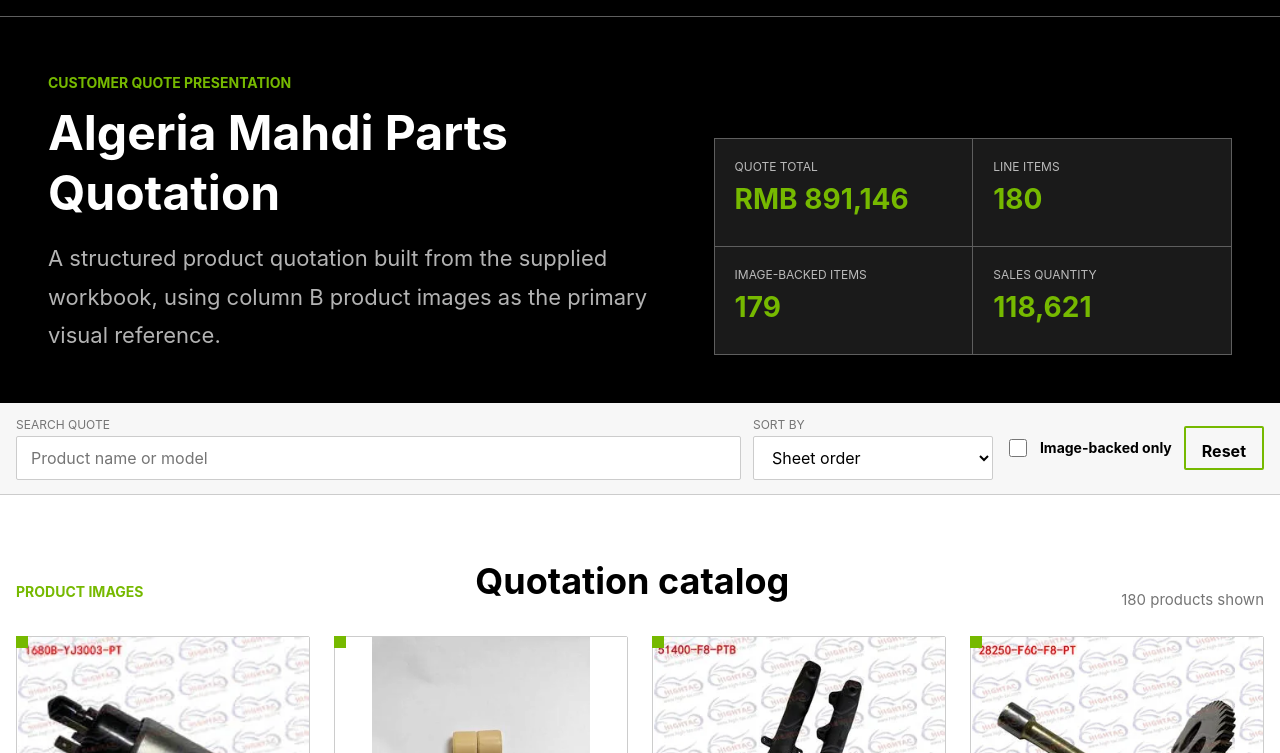
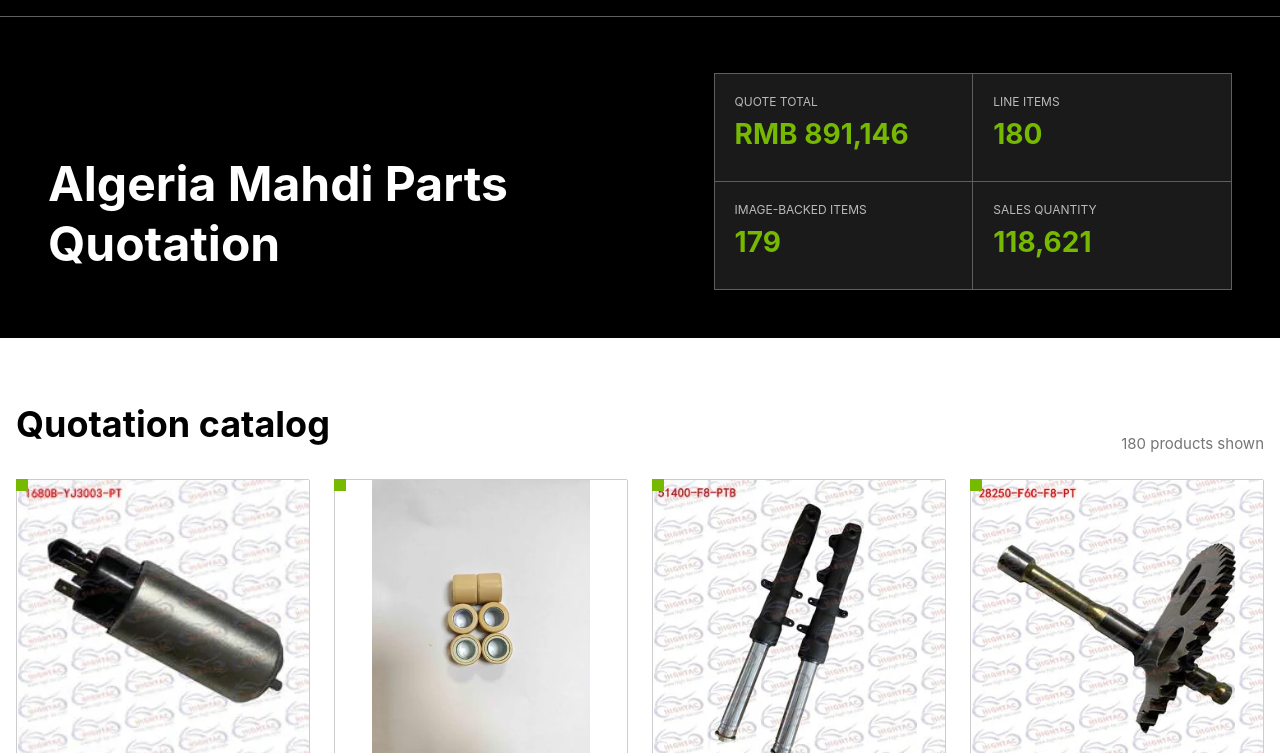
Before and after one commit to DurovaMotor/AlgeriaMahdi, a plain HTML site: page 404.html in a window 1280 px wide. Shown: the part 47-800 px from the top of the page. Drawn offline with Linux system fonts and the light colour scheme.

Commit message:
Simplify quote page controls

```diff
--- a/404.html
+++ b/404.html
@@ -42,39 +42,13 @@
     <main>
       <section class="quote-header">
         <div class="quote-copy">
-          <p class="eyebrow">Customer quote presentation</p>
           <h1>Algeria Mahdi Parts Quotation</h1>
-          <p class="intro">A structured product quotation built from the supplied workbook, using column B product images as the primary visual reference.</p>
         </div>
         <div class="summary-grid" id="summaryGrid" aria-label="Quotation summary"></div>
       </section>
 
-      <section class="controls-band" aria-label="Catalog controls">
-        <div class="controls-inner">
-          <label class="search-control">
-            <span>Search quote</span>
-            <input id="searchInput" type="search" placeholder="Product name or model">
-          </label>
-          <label>
-            <span>Sort by</span>
-            <select id="sortSelect">
-              <option value="sheet">Sheet order</option>
-              <option value="sumDesc">Highest SUM</option>
-              <option value="qtyDesc">Highest quantity</option>
-              <option value="nameAsc">Product name</option>
-            </select>
-          </label>
-          <label class="check-control">
-            <input id="imageOnly" type="checkbox">
-            <span>Image-backed only</span>
-          </label>
-          <button id="resetButton" type="button">Reset</button>
-        </div>
-      </section>
-
       <section id="catalog" class="catalog-section">
         <div class="section-heading">
-          <p class="eyebrow">Product images</p>
           <h2>Quotation catalog</h2>
           <p id="resultCount"></p>
         </div>
@@ -83,7 +57,6 @@
 
       <section id="quote-table" class="table-section">
         <div class="section-heading">
-          <p class="eyebrow">Line item table</p>
           <h2>Sales details</h2>
         </div>
         <div class="table-wrap">
@@ -106,7 +79,7 @@
 
     <footer>
       <span class="corner"></span>
-      <p>Durova Motor quotation page. Currency shown in RMB.</p>
+      <p>Durova Motor</p>
     </footer>
   </div>
 
--- a/assets/app.js
+++ b/assets/app.js
@@ -12,10 +12,6 @@
     productGrid: document.querySelector("#productGrid"),
     quoteRows: document.querySelector("#quoteRows"),
     resultCount: document.querySelector("#resultCount"),
-    searchInput: document.querySelector("#searchInput"),
-    sortSelect: document.querySelector("#sortSelect"),
-    imageOnly: document.querySelector("#imageOnly"),
-    resetButton: document.querySelector("#resetButton"),
   };
 
   const fmtNumber = new Intl.NumberFormat("en-US", { maximumFractionDigits: 2 });
@@ -163,28 +159,8 @@
     `;
   }
 
-  function applyFilters() {
-    const search = els.searchInput.value.trim().toLowerCase();
-    const imageOnly = els.imageOnly.checked;
-    let next = state.products.filter((product) => {
-      const haystack = `${product.productEnglishName} ${product.model}`.toLowerCase();
-      return (!search || haystack.includes(search)) && (!imageOnly || product.images.length);
-    });
-
-    switch (els.sortSelect.value) {
-      case "sumDesc":
-        next = next.sort((a, b) => b.sum - a.sum || a.sourceRow - b.sourceRow);
-        break;
-      case "qtyDesc":
-        next = next.sort((a, b) => b.salesQuantity - a.salesQuantity || a.sourceRow - b.sourceRow);
-        break;
-      case "nameAsc":
-        next = next.sort((a, b) => a.productEnglishName.localeCompare(b.productEnglishName));
-        break;
-      default:
-        next = next.sort((a, b) => a.sourceRow - b.sourceRow);
-    }
-    state.filtered = next;
+  function renderAllProducts() {
+    state.filtered = [...state.products].sort((a, b) => a.sourceRow - b.sourceRow);
     renderProducts();
   }
 
@@ -202,15 +178,6 @@
   }
 
   function bindEvents() {
-    els.searchInput.addEventListener("input", applyFilters);
-    els.sortSelect.addEventListener("change", applyFilters);
-    els.imageOnly.addEventListener("change", applyFilters);
-    els.resetButton.addEventListener("click", () => {
-      els.searchInput.value = "";
-      els.sortSelect.value = "sheet";
-      els.imageOnly.checked = false;
-      applyFilters();
-    });
     els.productGrid.addEventListener("click", (event) => {
       const button = event.target.closest("[data-thumb]");
       if (!button) return;
@@ -235,7 +202,7 @@
     renderSummary();
     installImageProtections();
     bindEvents();
-    applyFilters();
+    renderAllProducts();
   }
 
   init().catch((error) => {
```
Also changed, not shown: Adam/index.html (+1 -28 lines), index.html (+1 -28 lines).
